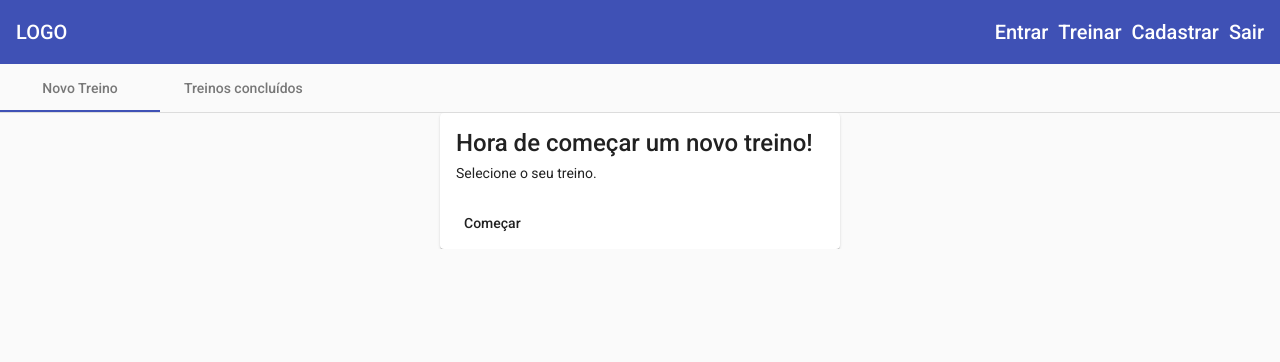
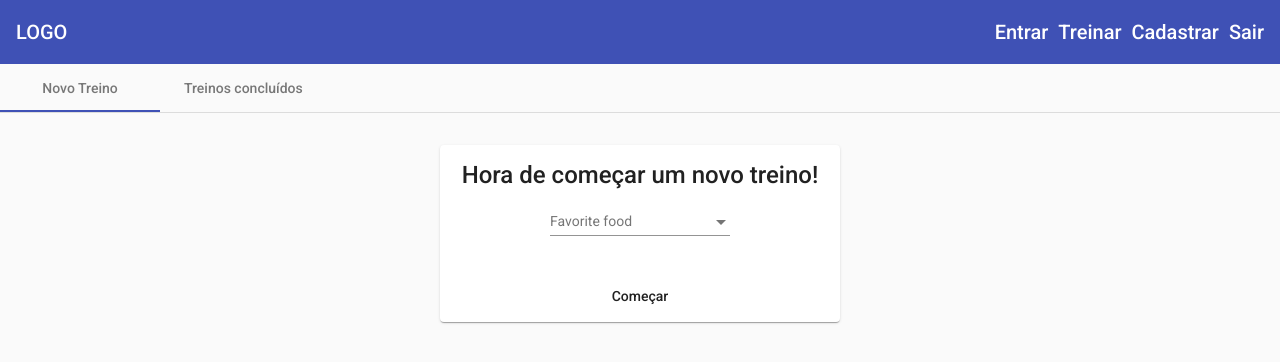
Before and after one commit to macaranduba/Angular-Full-App-Material-Firebase-NgRx-, an Angular app: page /training in a window 1280 px wide. Shown: the top 362 px of the page. Built offline with nearby package versions, Linux system fonts and the light colour scheme.

Commit message:
Dropdown menu (material design)

```diff
--- a/src/app/material.module.ts
+++ b/src/app/material.module.ts
@@ -9,6 +9,7 @@ import { MatInputModule } from '@angular/material/input';
 import { MatDatepickerModule } from '@angular/material/datepicker';
 import { MatListModule } from '@angular/material/list';
 import { MatNativeDateModule } from '@angular/material/core';
+import { MatSelectModule } from '@angular/material/select';
 import { MatSidenavModule } from '@angular/material/sidenav';
 import { MatTabsModule } from '@angular/material/tabs';
 import { MatToolbarModule } from '@angular/material/toolbar';
@@ -25,6 +26,7 @@ import { MatToolbarModule } from '@angular/material/toolbar';
     MatDatepickerModule,
     MatListModule,
     MatNativeDateModule,
+    MatSelectModule,
     MatSidenavModule,
     MatTabsModule,
     MatToolbarModule,
--- a/src/app/training/new-training/new-training.component.css
+++ b/src/app/training/new-training/new-training.component.css
@@ -0,0 +1,3 @@
+.new-training {
+  padding: 2em;
+}
--- a/src/app/training/new-training/new-training.component.html
+++ b/src/app/training/new-training/new-training.component.html
@@ -1,12 +1,23 @@
 <section class="new-training" fxLayout="row" fxLayoutAlign="center">
-  <mat-card fxFlex="400px">
-    <mat-card-title>
-      Hora de começar um novo treino!
-    </mat-card-title>
-    <mat-card-content>
-      Selecione o seu treino.
-    </mat-card-content>
-    <mat-card-actions>
+  <mat-card fxFlex="400px" fxFlex.xs="100%">
+    <mat-card-title fxLayoutAlign="center">Hora de começar um novo treino!</mat-card-title>
+    <!-- fxLayoutAlign implicity includes fxLayout="row" -->
+    <mat-card-content fxLayoutAlign="center">
+      <mat-form-field>
+        <mat-label>Favorite food</mat-label>
+        <mat-select>
+          <mat-option value="abdominais">
+            Abdominais
+          </mat-option>
+          <mat-option value="alongamentos">
+            Alongamentos
+          </mat-option>
+          <mat-option value="flexoes">
+            Flexões
+          </mat-option>
+        </mat-select>
+      </mat-form-field>    </mat-card-content>
+    <mat-card-actions fxLayoutAlign="center">
       <button type="submit" mat-button>Começar</button>
     </mat-card-actions>
   </mat-card>
```
